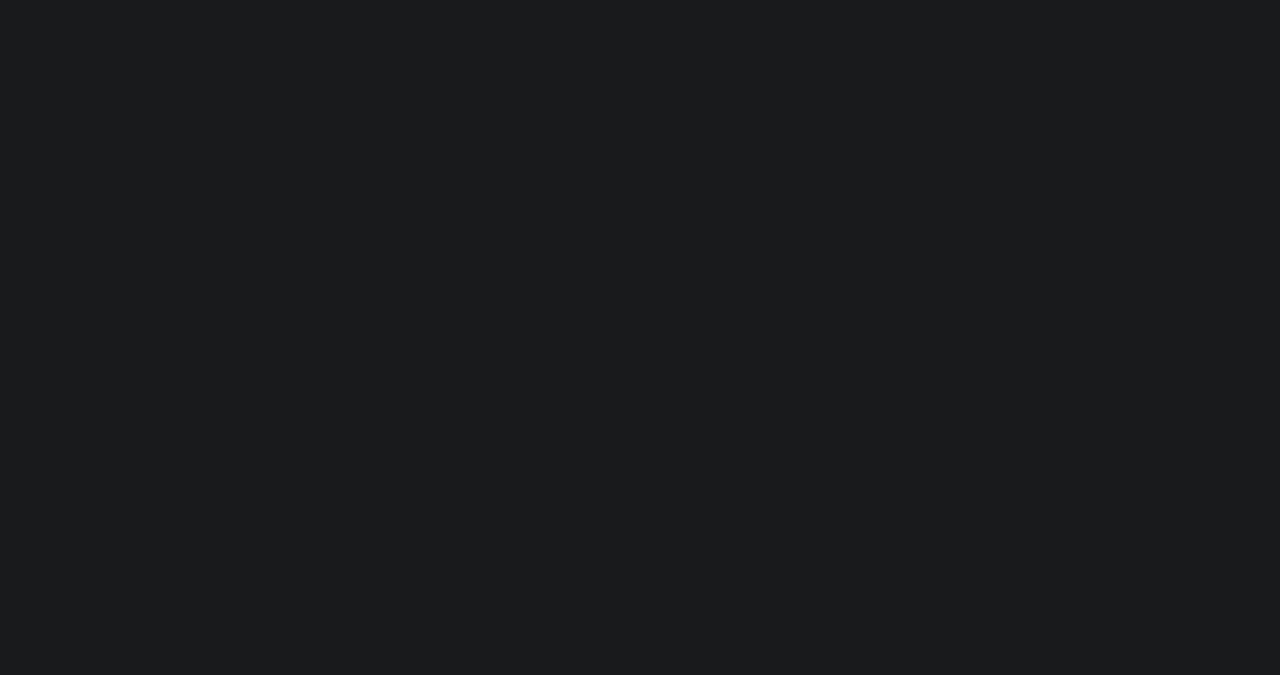
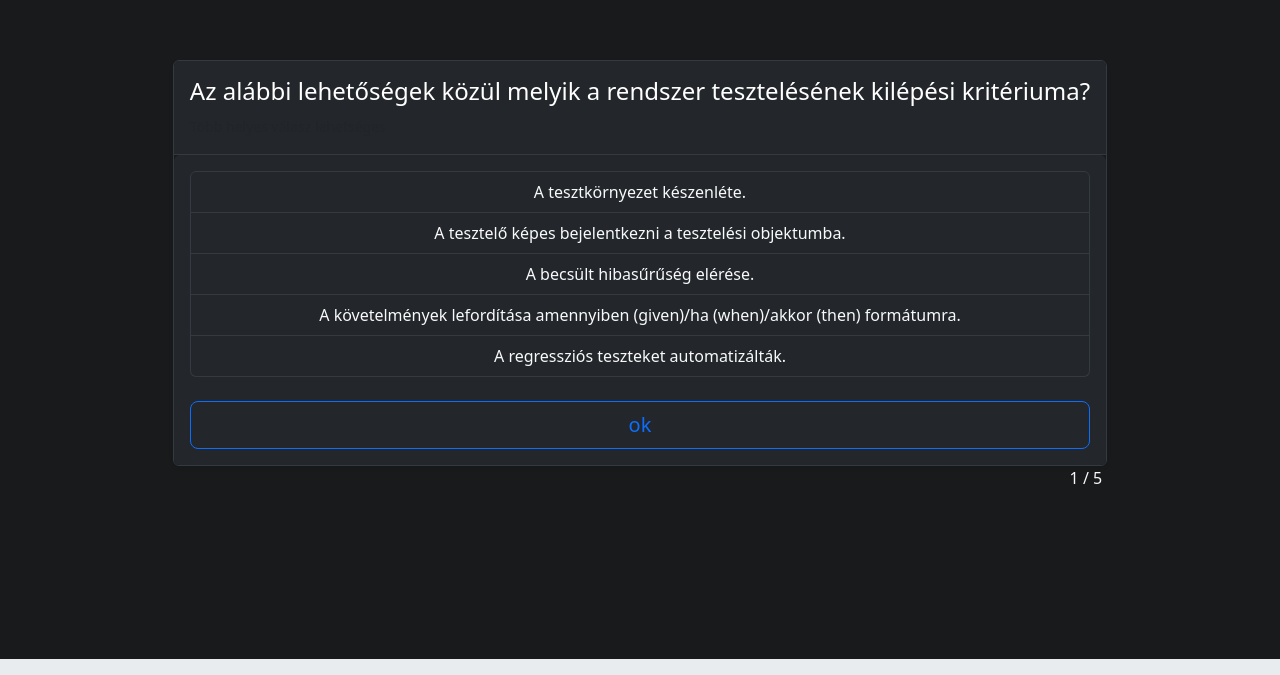
Before and after one commit to neuroben/niki-istqb, a React (Vite) app: page /niki-istqb/quiz in a window 1280 px wide. Shown: the part 125-800 px from the top of the page. Built offline with nearby package versions, Linux system fonts and the light colour scheme.

Commit message:
new domain

```diff
--- a/package.json
+++ b/package.json
@@ -1,6 +1,6 @@
 {
   "name": "react-learning",
-  "homepage": "https://neuroben.github.io/mikroelektromechanikai-rendszerek",
+  "homepage": "https://neuroben.github.io/niki-istqb",
   "private": true,
   "version": "0.0.0",
   "type": "module",
--- a/src/main.tsx
+++ b/src/main.tsx
@@ -12,7 +12,7 @@ const router = createBrowserRouter(
     { path: "/quiz", element: <Quiz /> },
   ],
   {
-    basename: "/mikroelektromechanikai-rendszerek",
+    basename: "/niki-istqb",
   }
 );
 
--- a/src/script/getQuestions.ts
+++ b/src/script/getQuestions.ts
@@ -11,7 +11,7 @@ function shuffle<T>(array: T[]): T[] {
 export async function loadQuestions(count: number): Promise<Question[]> {
   try {
     // Először próbáljuk az új exam_questions.json formátumot
-    const examData = await fetch("/mikroelektromechanikai-rendszerek/data/exam_questions.json").then((r) =>
+    const examData = await fetch("/niki-istqb/data/exam_questions.json").then((r) =>
       r.json()
     );
 
@@ -33,7 +33,7 @@ export async function loadQuestions(count: number): Promise<Question[]> {
 
   try {
     // Fallback a régi formátumra
-    const data = await fetch("/mikroelektromechanikai-rendszerek/data/Questions_save_cleaned.json").then((r) =>
+    const data = await fetch("/niki-istqb/data/Questions_save_cleaned.json").then((r) =>
       r.json()
     );
     const filtered = data.questions_full.filter(
--- a/vite.config.ts
+++ b/vite.config.ts
@@ -4,5 +4,5 @@ import react from '@vitejs/plugin-react'
 // https://vite.dev/config/
 export default defineConfig({
   plugins: [react()],
-  base: "/mikroelektromechanikai-rendszerek/"
+  base: "/niki-istqb/"
 })
```
